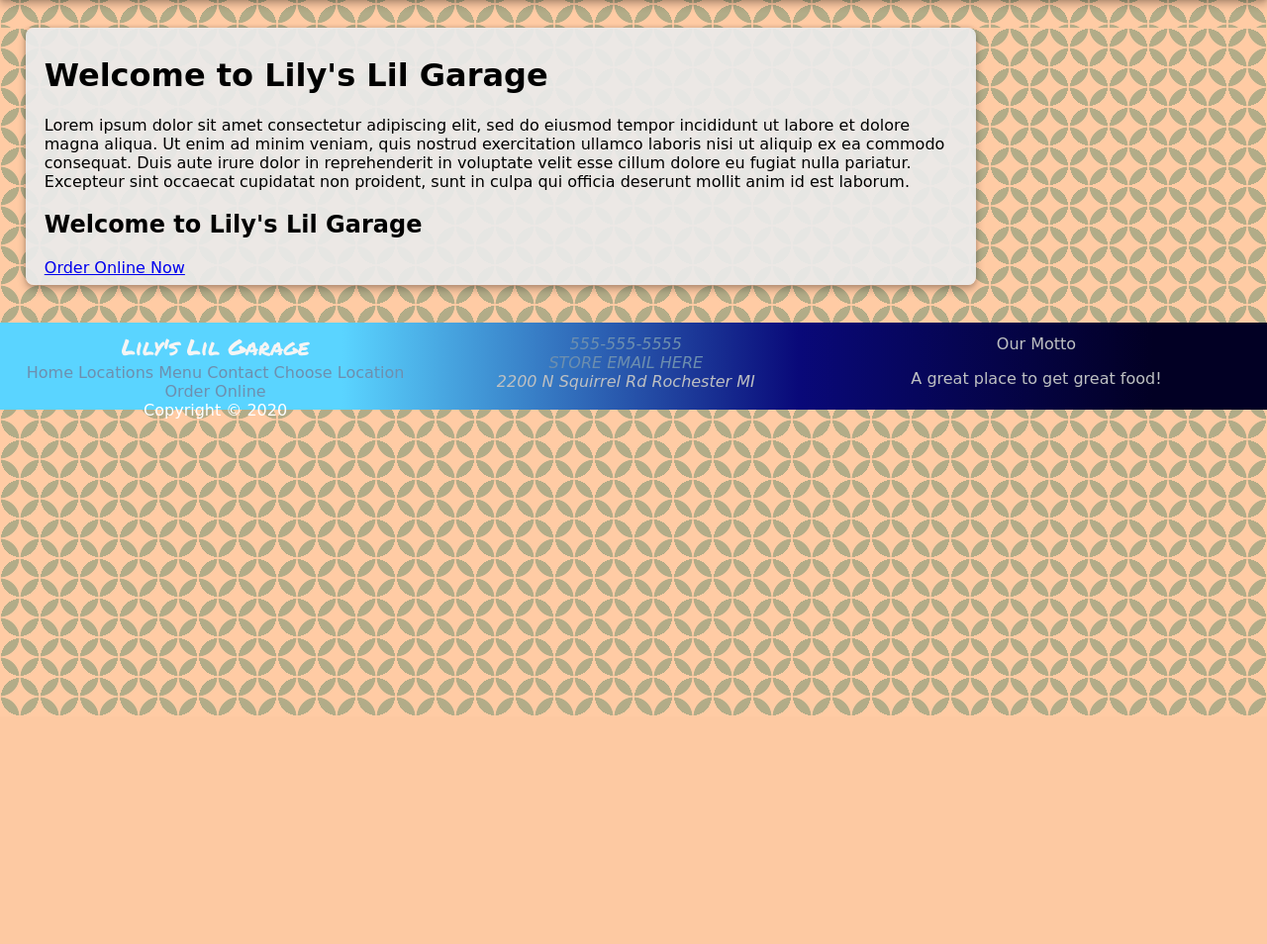
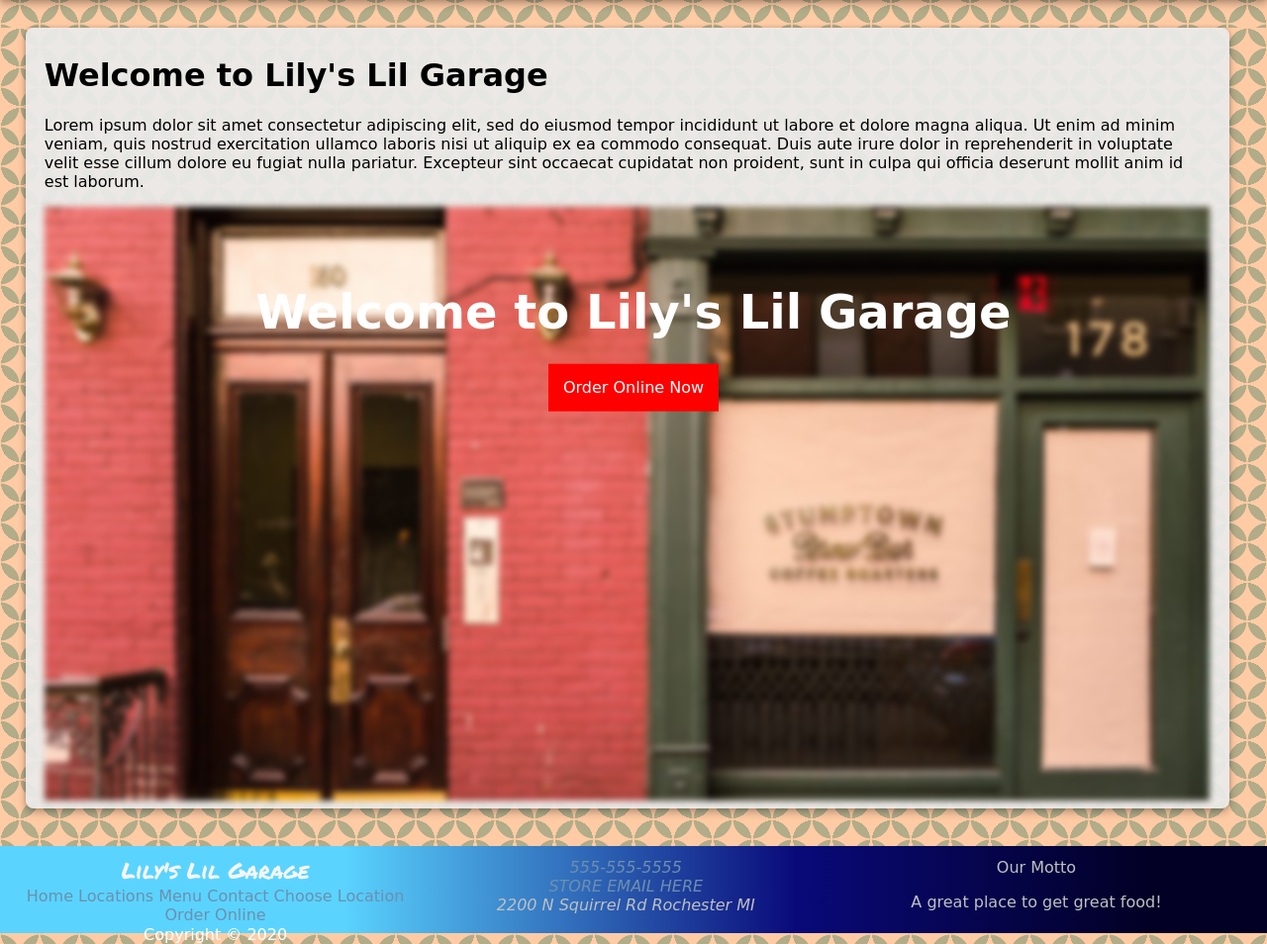
Before and after one commit to cjordanOU/Lily-Garage-Website, a PHP site: page /home.html in a window 1280 px wide. Shown: the part 76-1030 px from the top of the page at 99% size. Before the commit the page ends 799 px from the top, so only its background shows below. Run offline with PHP 8.4, Linux system fonts and the light colour scheme.

Commit message:
added parallax class

```diff
--- a/style.css
+++ b/style.css
@@ -74,7 +74,7 @@ header nav a:hover {
 /* ------ main ------ */
 main {
     /* Main webpage area, where main webpage content is */
-    width: 75%;
+    width: 95%;
     background: rgba(235, 235, 235, .925);
     border-radius: 8px;
     padding: 1vh 1.5vw;
@@ -247,6 +247,48 @@ footer div nav a:hover, footer div address a:hover {
     font-size: .75em;
 }
 
+.parallaxBG {
+    min-height: 75vh;
+    background-attachment: fixed;
+    background-position: center;
+    background-repeat: no-repeat;
+    background-size: cover;
+    padding: 5vh 5vw;
+    filter: blur(3px);
+    -webkit-filter: blur(3px);
+}
+
+.parallaxText {
+    position: absolute;
+    top: 50%;
+    left: 50%;
+    transform: translate(-50%, -50%);
+    z-index: 2;
+    width: 80%;
+    padding: 20px;
+    text-align: center;
+}
+
+.parallaxText h2 {
+    color: white;
+    font-size: 3em;
+}
+
+.parallaxText a {
+    background: red;
+    padding: 1.5%;
+    color: white;
+    text-decoration: none;
+    transition: 0.2s;
+    -webkit-transition: 0.2s;
+}
+
+.parallaxText a:hover {
+    background: salmon;
+    transition: 0.2s;
+    -webkit-transition: 0.2s;
+}
+
 /* ------ ------ ID Styles ------ ------ */
 
 #footCopy {
```
